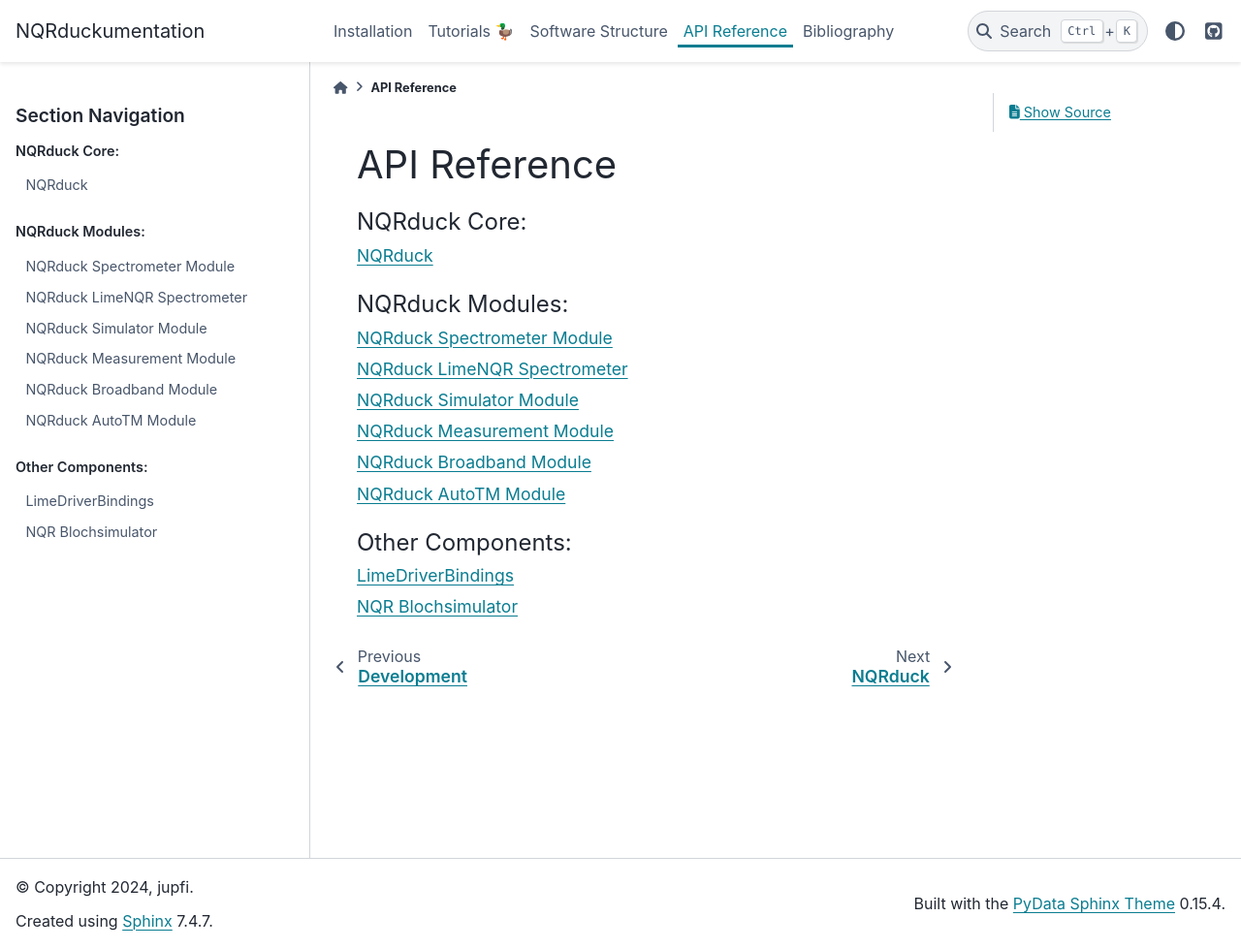
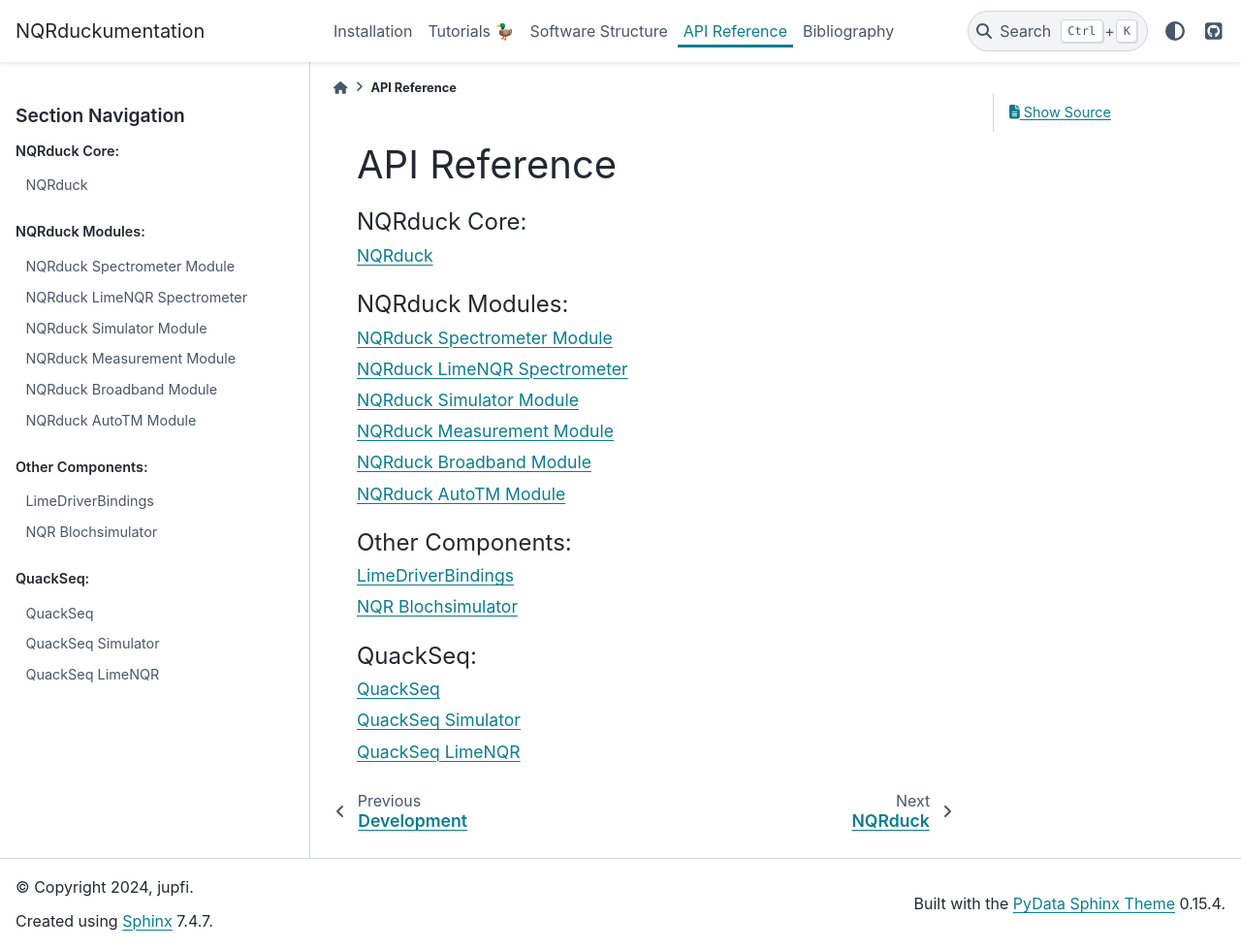
Before and after one commit to nqrduck/NQRduckumentation, a Sphinx documentation site: the page built from source/api_reference/index.rst, in a window 1280 px wide and 979 px high. Shown: the whole window at 97% size. Built offline with Sphinx 7.4.7 and the PyData theme 0.15.4, drawn with Linux system fonts in a browser that asks for light colours.

Commit message:
Updated requirements, added quackseq autodoc.

```diff
--- a/requirements.txt
+++ b/requirements.txt
@@ -7,5 +8,8 @@ nqrduck-spectrometer-limenqr
 nqrduck-spectrometer-simulator
 nqrduck-autotm
 nqrduck-broadband
+quackseq
+quackseq-simulator
+quackseq-limenqr
 sphinx-design
 sphinxcontrib-bibtex
--- a/source/api_reference/index.rst
+++ b/source/api_reference/index.rst
@@ -24,3 +24,11 @@ API Reference
 
    limedriverbindings
    nqr-blochsimulator
+
+.. toctree::
+   :maxdepth: 2
+   :caption: QuackSeq:
+
+   quackseq
+   quackseq-simulator
+   quackseq-limenqr
--- /dev/null
+++ b/source/api_reference/quackseq-limenqr.rst
@@ -0,0 +1,8 @@
+QuackSeq LimeNQR
+================
+
+.. autosummary::
+    :toctree: _autosummary
+    :recursive:
+
+    quackseq_limenqr
--- /dev/null
+++ b/source/api_reference/quackseq-simulator.rst
@@ -0,0 +1,8 @@
+QuackSeq Simulator
+==================
+
+.. autosummary::
+    :toctree: _autosummary
+    :recursive:
+
+    quackseq_simulator
--- /dev/null
+++ b/source/api_reference/quackseq.rst
@@ -0,0 +1,8 @@
+QuackSeq
+========
+
+.. autosummary::
+    :toctree: _autosummary
+    :recursive:
+
+    quackseq
```
Also changed, not shown: other parts of requirements.txt (+1 -0 lines), source/index.md (+1 -1 lines), source/installation.md (+0 -3 lines).
